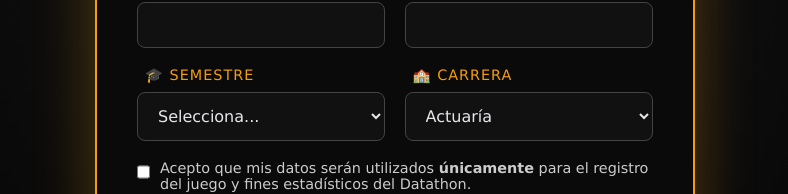
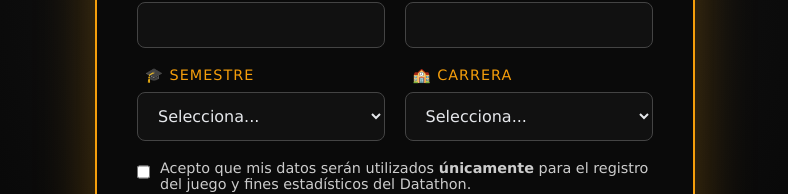
Before and after one commit to JuanFranciscoRamosChavez/Datathon, a React (Vite) app: page / in a window 1280 px wide. Shown: the part 420-614 px from the top of the page, without its empty margins (245-1033 px from the left). Built offline with nearby package versions, Linux system fonts and the light colour scheme.

Commit message:
Agregar opción por defecto "Selecciona..." en el select de carrera en RegistroPage

```diff
--- a/src/components/RegistroPage.jsx
+++ b/src/components/RegistroPage.jsx
@@ -156,6 +156,7 @@ function RegistroPage({ onRegistroCompletado }) {
               disabled={isSubmitting}
               className="font-geneva"
             >
+              <option value="">Selecciona...</option>
               <option value="Actuaría">Actuaría</option>
 
               <option value="Arquitectura">Arquitectura</option>
```
